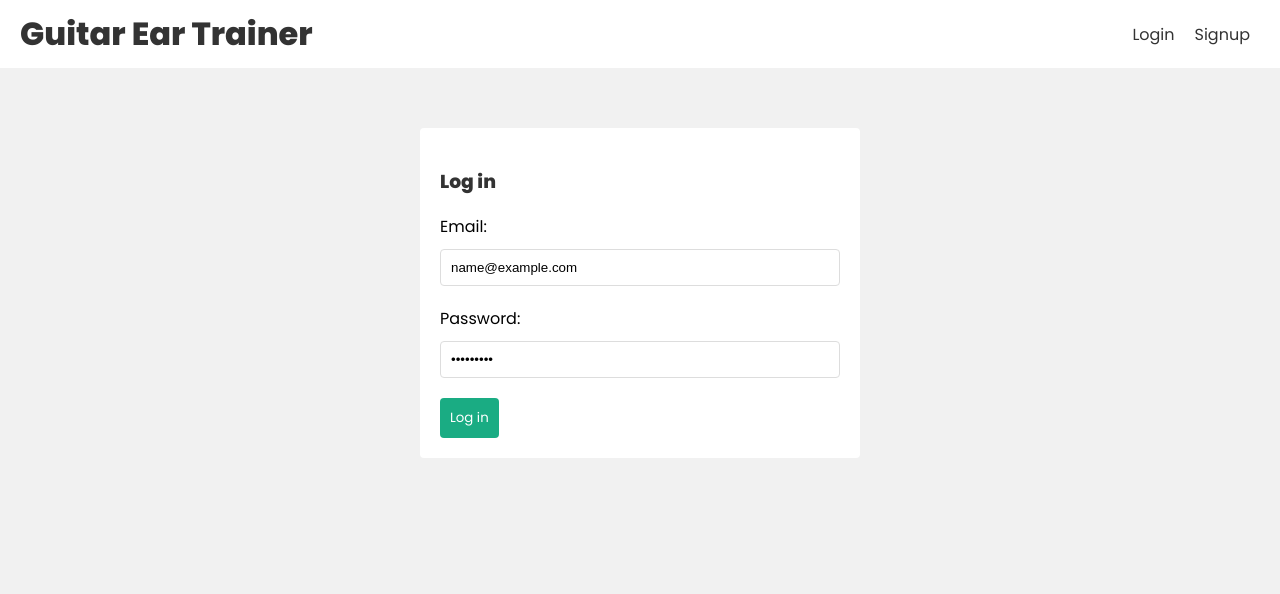
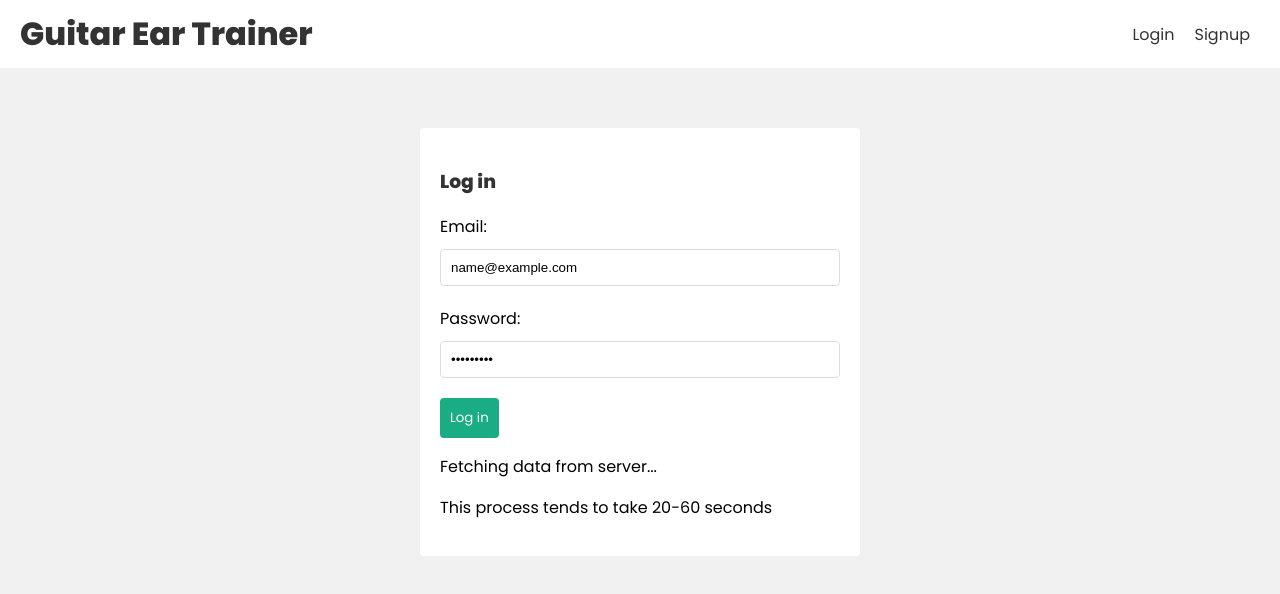
Before and after one commit to Matt-LaRochelle/gp2, a React (Create React App) app in the folder frontend/: page /login in a window 1280 px wide. Both pictures are taken after typing "name@example.com", "Sample123" into the empty fields and a click on the button "Log in". Shown: the top 594 px of the page. Built offline with nearby package versions, Linux system fonts and the light colour scheme; no server answers.

Commit message:
add loading message since server is slow

```diff
--- a/frontend/src/pages/Login.js
+++ b/frontend/src/pages/Login.js
@@ -30,6 +30,11 @@ const Login = () => {
 
             <button disabled={isLoading}>Log in</button>
             {error && <div className="error">{error}</div>}
+            {isLoading &&
+                <div>
+                    <p>Fetching data from server...</p>
+                    <p>This process tends to take 20-60 seconds</p>
+                </div>}
         </form>
     )
 }
--- a/frontend/src/pages/Signup.js
+++ b/frontend/src/pages/Signup.js
@@ -30,6 +30,11 @@ const Signup = () => {
 
             <button disabled={isLoading}>Sign up</button>
             {error && <div className="error">{error}</div>}
+            {isLoading &&
+                <div>
+                    <p>Fetching data from server...</p>
+                    <p>This process tends to take 5-60 seconds</p>
+                </div>}
         </form>
     )
 }
```
